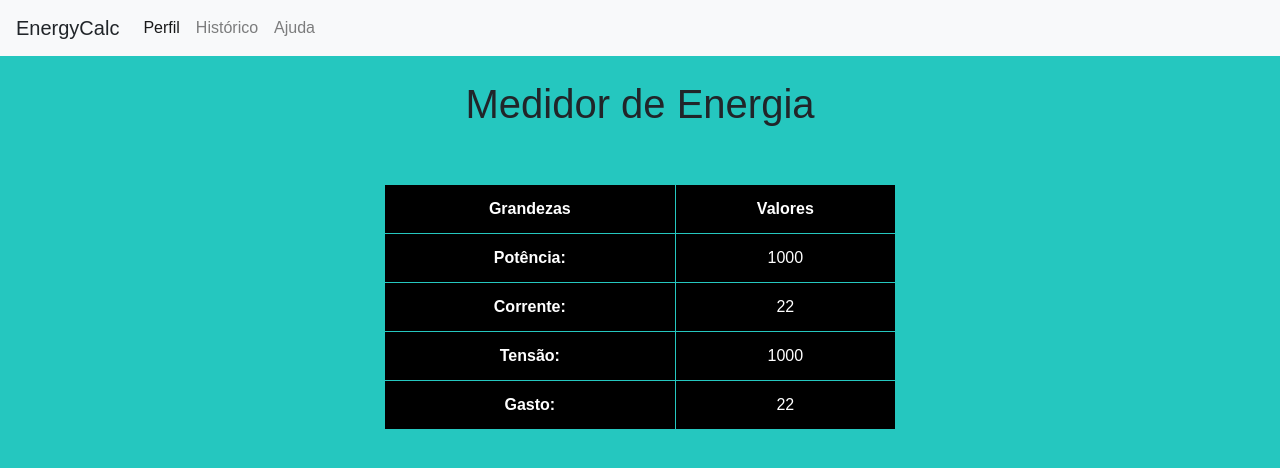
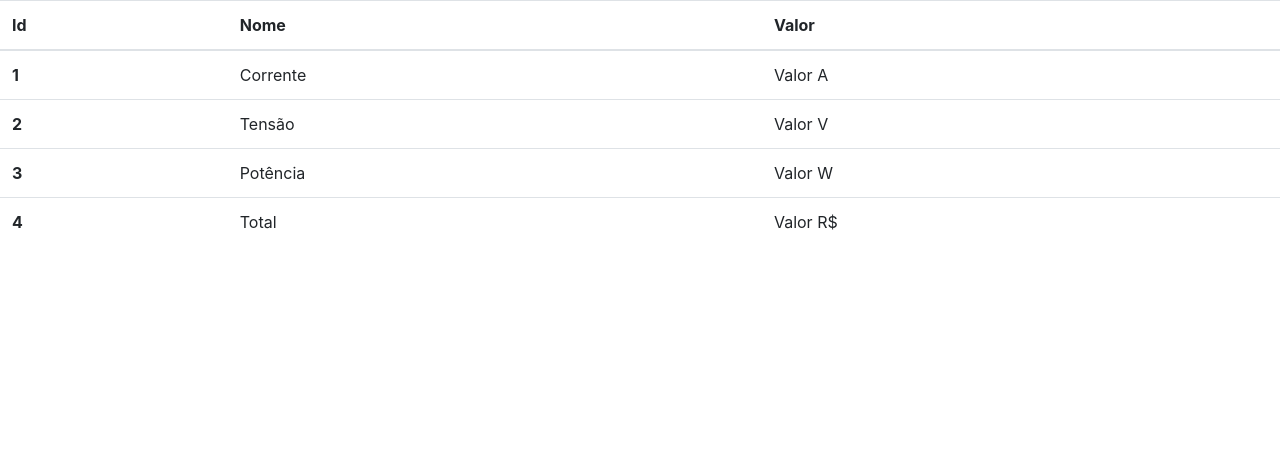
Before and after one commit to FerHe05/ProjetoArduino, a PHP site: page /menu.php in a window 1280 px wide. Shown: the top 468 px of the page. Run offline with PHP 8.4, Linux system fonts and the light colour scheme; the visitor is signed in with stand-in values (Sample User, id 1).

Commit message:
Add files via upload

```diff
--- a/projeto/menu.php
+++ b/projeto/menu.php
@@ -8,66 +8,53 @@ if (!isset($_SESSION["user"])) //se a sessão "user" n for iniciado
 }
 ?>
 
+
 <!DOCTYPE html>
 <html lang="en">
 <head>
   <meta charset="UTF-8">
   <meta http-equiv="X-UA-Compatible" content="IE=edge">
   <meta name="viewport" content="width=device-width, initial-scale=1.0">
-    <link  rel="stylesheet"  href="https://stackpath.bootstrapcdn.com/bootstrap/4.1.3/css/bootstrap.min.css"  integrity="sha384-MCw98/SFnGE8fJT3GXwEOngsV7Zt27NXFoaoApmYm81iuXoPkFOJwJ8ERdknLPMO"  crossorigin="anonymous">
+  <link rel="stylesheet" href="https://cdn.jsdelivr.net/npm/bootstrap@4.3.1/dist/css/bootstrap.min.css" integrity="sha384-ggOyR0iXCbMQv3Xipma34MD+dH/1fQ784/j6cY/iJTQUOhcWr7x9JvoRxT2MZw1T" crossorigin="anonymous">
+
 <link href="menu_style.css" rel="stylesheet"/>
-    <title>Menu</title>
+  <title>Document</title>
 </head>
 <body>
-<nav class id="navbar">
-<nav class="navbar navbar-expand-lg navbar-light bg-light">
-  <a class="navbar-brand" >EnergyCalc</a>
-  <button class="navbar-toggler" type="button" data-toggle="collapse" data-target="#navbarNav" aria-controls="navbarNav" aria-expanded="false" aria-label="Toggle navigation">
-    <span class="navbar-toggler-icon"></span>
-  </button>
-  <div class="collapse navbar-collapse" id="navbarNav">
-    <ul class="navbar-nav">
-      <li class="nav-item active">
-        <a class="nav-link" href="#">Perfil<span class="sr-only">(current)</span></a>
-      </li>
-      <li class="nav-item">
-        <a class="nav-link" href="#">Histórico</a>
-      </li>
-      <li class="nav-item">
-        <a class="nav-link" href="#">Ajuda</a>
-      </li>
-
-    </ul>
-  </div>
-</nav>
-<br/>
-<center><h1>Medidor de Energia</h1></center>
-<br/>
-<br/>
-<table id="customers">
-
+<table class="table">
+  <thead>
     <tr>
-        <th>Grandezas</th>
-        <th>Valores</th>
+      <th scope="col">Id</th>
+      <th scope="col">Nome</th>
+      <th scope="col">Valor</th>
+    </tr>
+  </thead>
+  <tbody>
+    <tr>
+      <th scope="row">1</th>
+      <td>Corrente</td>
+      <td>Valor A</td>
 
     </tr>
     <tr>
-       <th>Potência: </th>
-       <td>1000</td>
+      <th scope="row">2</th>
+      <td>Tensão</td>
+      <td>Valor V</td>
+
     </tr>
     <tr>
-       <th>Corrente: </th>
-       <td>22</td>
+      <th scope="row">3</th>
+      <td>Potência</td>
+      <td>Valor W</td>
+
     </tr>
     <tr>
-       <th>Tensão: </th>
-       <td>1000</td>
-   </tr>
-   <tr>
-       <th>Gasto: </th>
-       <td>22</td>
+      <th scope="row">4</th>
+      <td>Total</td>
+      <td>Valor R$</td>
 
     </tr>
+  </tbody>
 </table>
 </body>
 </html>
--- a/projeto/menu_style.css
+++ b/projeto/menu_style.css
@@ -1,39 +1,3 @@
 body{
-  background-color: rgb(37, 199, 191);
-
-  font-family: 'Rubik', sans-serif;
+  position: hidden;
 }
-#navbar{
-  background-color: rgb(37, 199, 191);
-
-}
-
-
-#customers {
-  font-family: Arial, Helvetica, sans-serif;
-  border-collapse: collapse;
-  width: 40%;
-  width:"200px" ;
-  text-align: center;
-  margin: auto;
-
-}
-
-#customers td, #customers th {
-  border: 0.1px solid rgb(37, 199, 191);
-  padding: 10px;
-
-}
-
-#customers tr:nth-child(even){background-color: #f2f2f2;}
-
-#customers tr:hover {background-color: #ddd;}
-
-#customers th ,#customers td {
-  padding-top: 12px;
-  padding-bottom: 12px;
-  text-align: center;
-  background-color: #000000;
-  color: white;
-
-}
```
Lines whose indentation alone changed are shown as unchanged.
